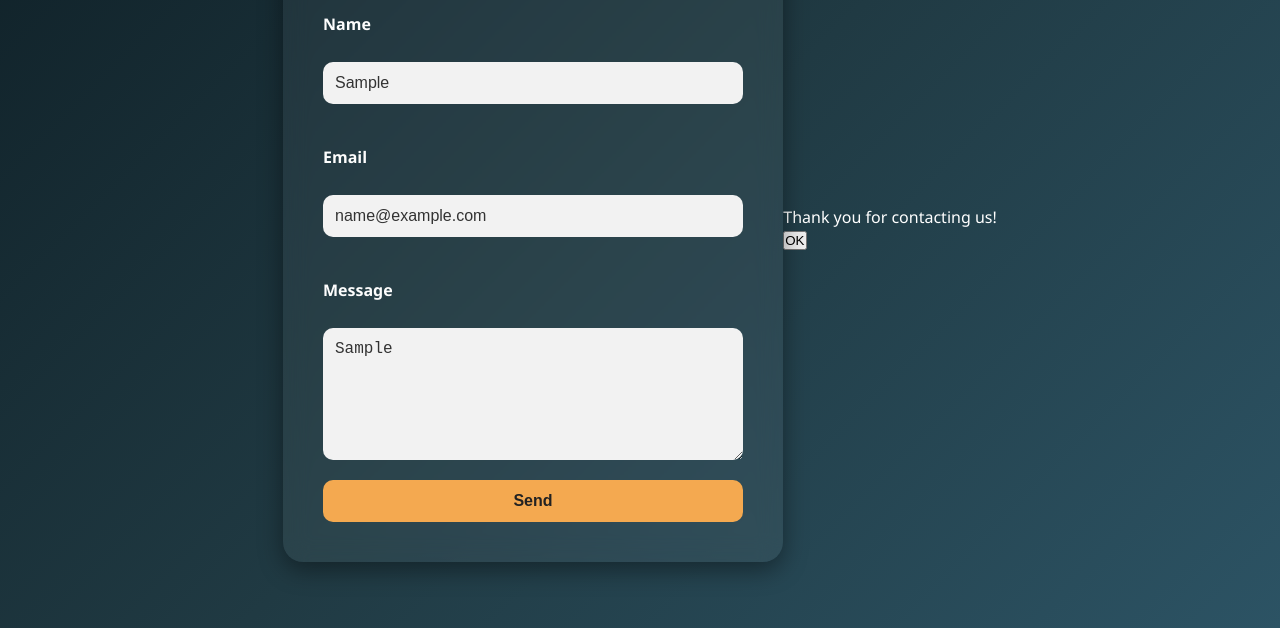
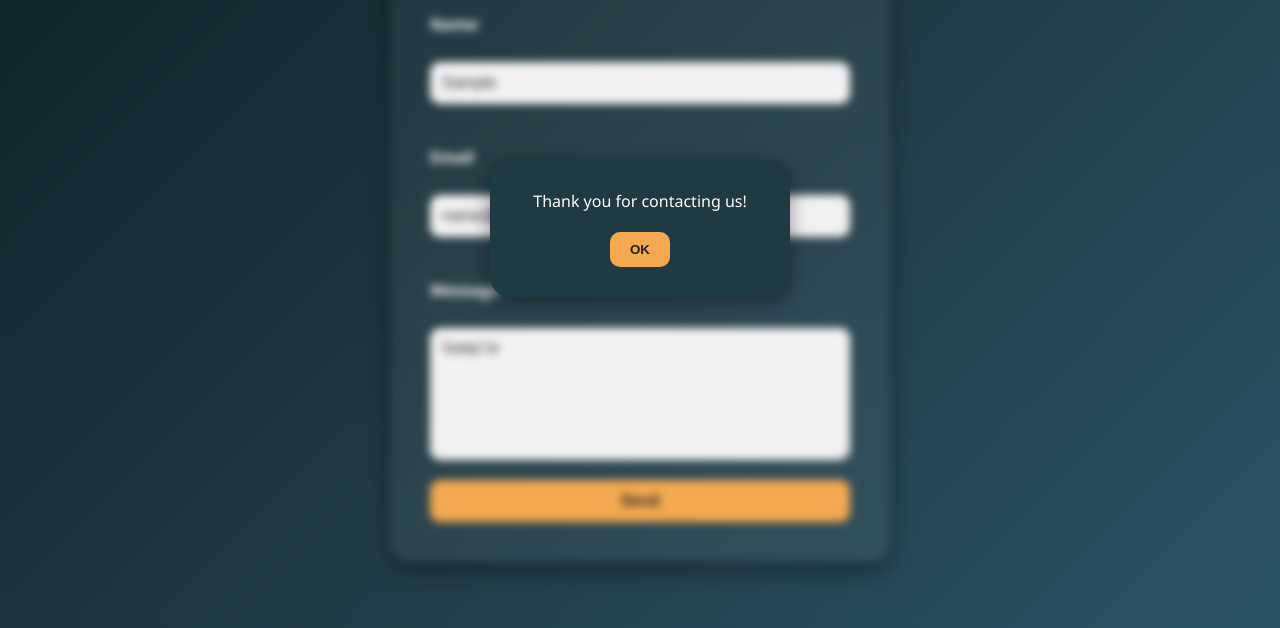
Before and after one commit to Remmaabde/Conatct-us, a plain HTML site: page index.html in a window 1280 px wide. Both pictures are taken after typing "Sample", "name@example.com", "Sample" into the empty fields and a click on the button "Send". Shown: the part 172-800 px from the top of the page. Drawn offline with Linux system fonts and the light colour scheme.

Commit message:
add a style for the pop up message

```diff
--- a/style.css
+++ b/style.css
@@ -68,3 +68,43 @@ border: 2px solid #f4a950;
 .elements button:hover {
     background-color: #e4912b;
 }
+  .custom-popup {
+  position: fixed;
+  top: 0;
+  left: 0;
+  width: 100%;
+  height: 100%;
+  backdrop-filter: blur(4px);
+  display: flex;
+  align-items: center;
+  justify-content: center;
+  z-index: 9999;
+}
+
+.popup-box {
+  background: rgba(255, 255, 255, 0.1);
+  background-color: #203a43;
+  padding: 30px;
+  border-radius: 20px;
+  color: #fff;
+  text-align: center;
+  box-shadow: 0 4px 20px rgba(0, 0, 0, 0.4);
+  max-width: 300px;
+  width: 80%;
+}
+
+.popup-box button {
+  margin-top: 20px;
+  padding: 10px 20px;
+  background-color: #f4a950;
+  color: #222;
+  border: none;
+  border-radius: 10px;
+  font-weight: bold;
+  cursor: pointer;
+  transition: background 0.3s ease;
+}
+
+.popup-box button:hover {
+  background-color: #e4912b;
+}
```
